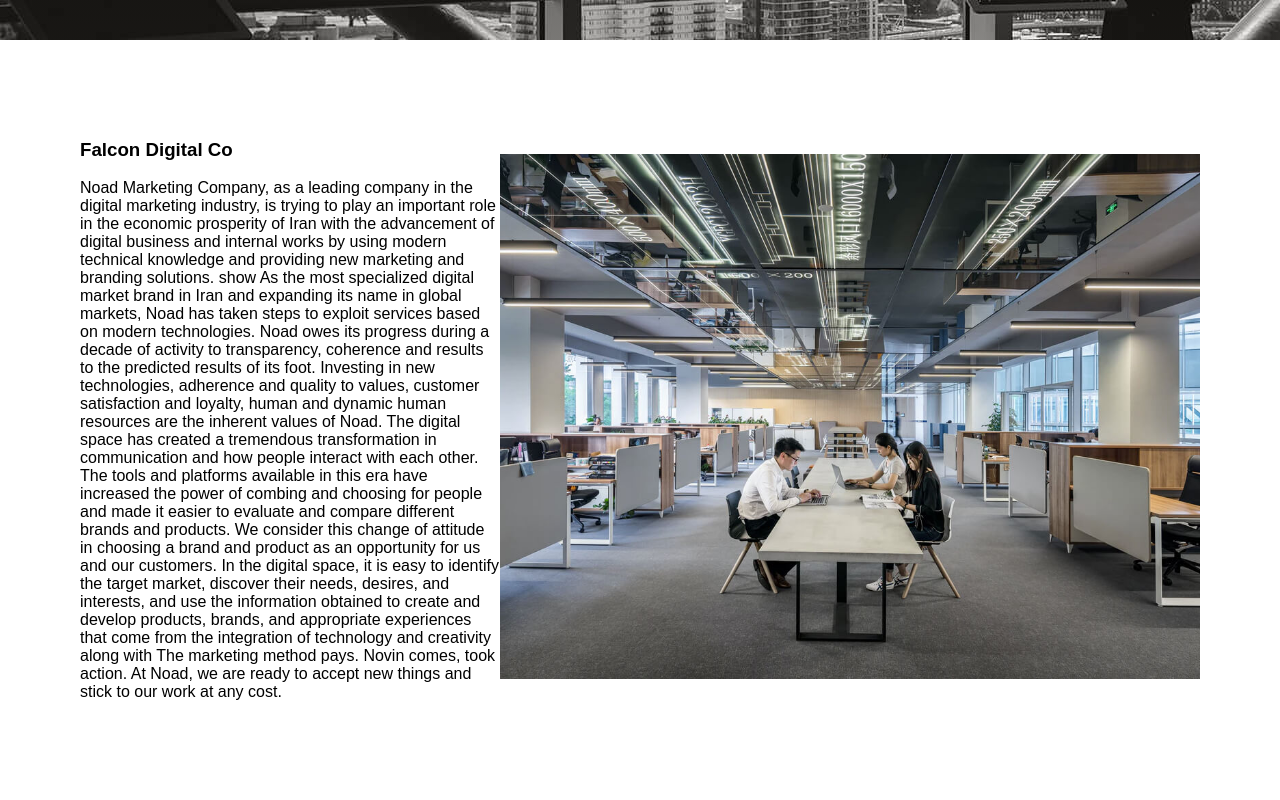
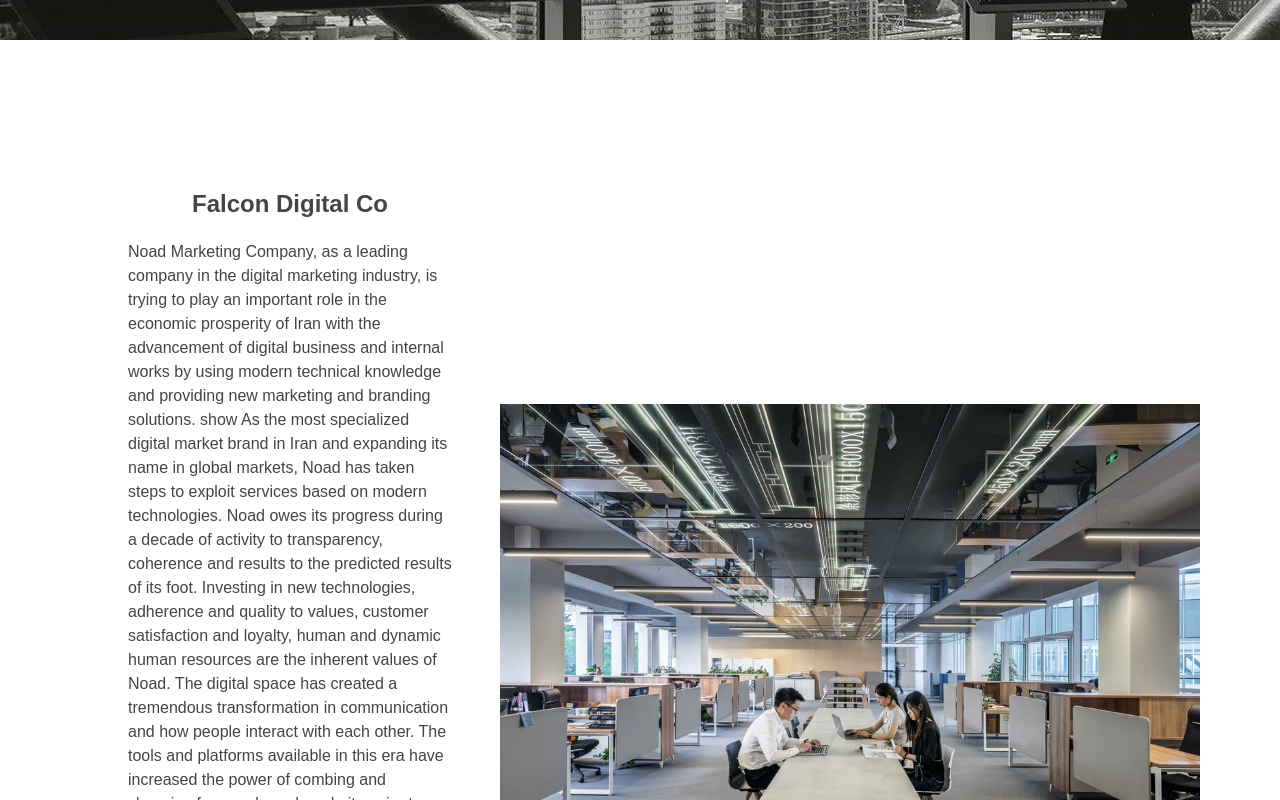
Before and after one commit to ghasemizade/react-template-static, a React (Create React App) app: page / in a window 1280 px wide. Shown: the part 760-1560 px from the top of the page. Built offline with nearby package versions, Linux system fonts and the light colour scheme.

Commit message:
set style for about section

```diff
--- a/src/Components/CompanyDetails/Content.css
+++ b/src/Components/CompanyDetails/Content.css
@@ -7,3 +7,12 @@
 .right-side-img img{
     width: 700px;
 }
+.left-side-text{
+    padding: 3rem;
+    line-height: 1.5rem;
+    color: #444;
+}
+.left-side-text h3{
+    text-align: center;
+    font-size: 24px;
+}
--- a/src/index.css
+++ b/src/index.css
@@ -2,7 +2,7 @@
   margin: 0;
   font-family: -apple-system, BlinkMacSystemFont, 'Segoe UI', 'Roboto', 'Oxygen',
     'Ubuntu', 'Cantarell', 'Fira Sans', 'Droid Sans', 'Helvetica Neue',
-    sans-serif;
+    sans-serif ;
   -webkit-font-smoothing: antialiased;
   -moz-osx-font-smoothing: grayscale;
 }
```
